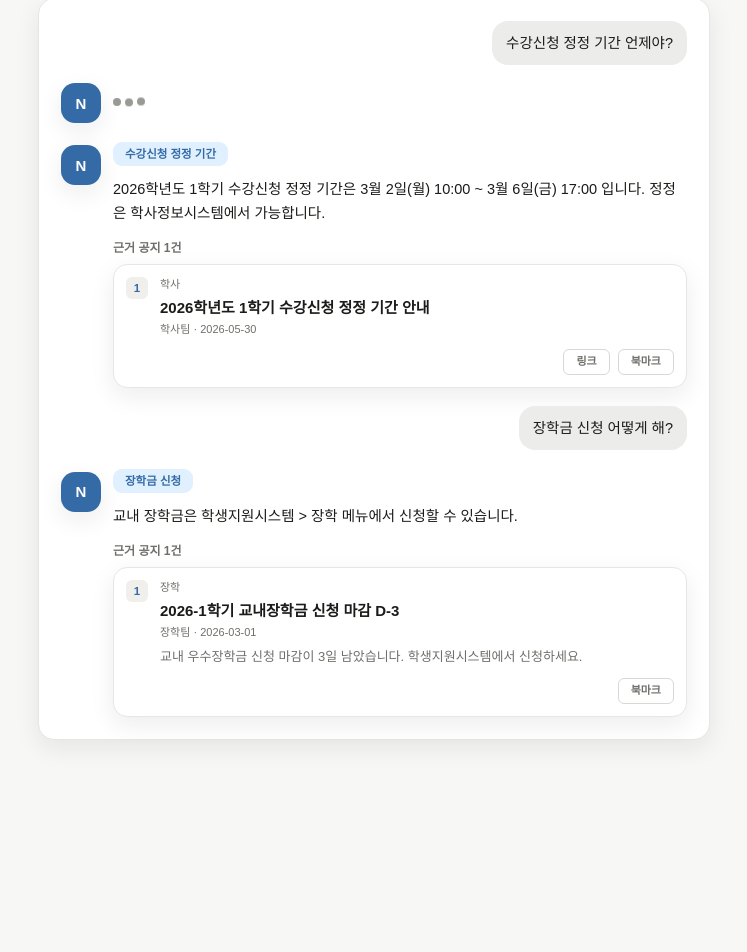
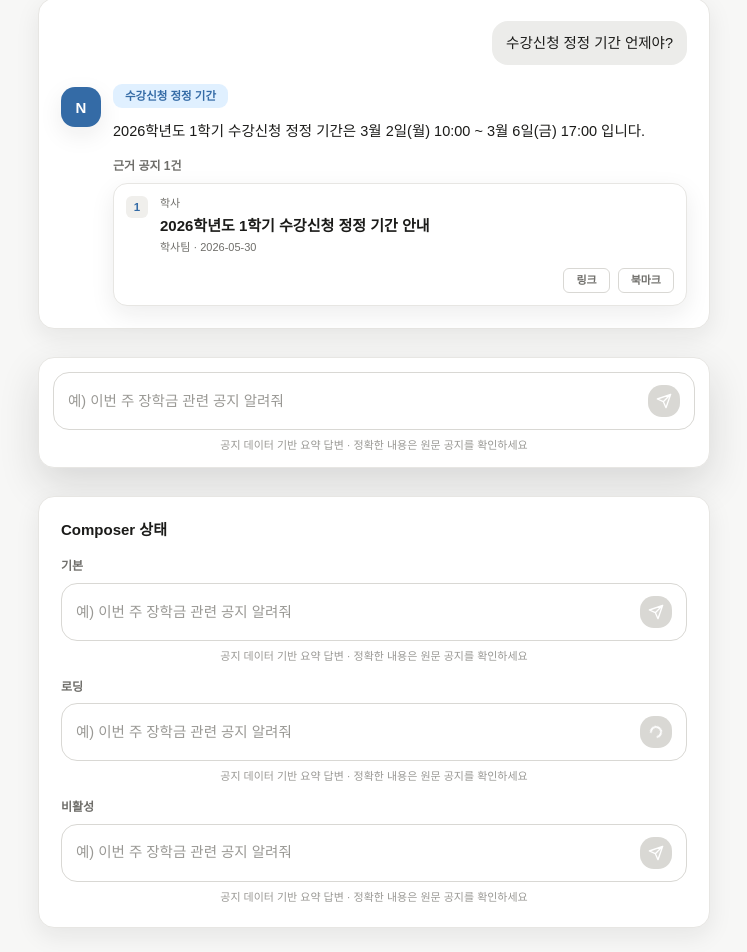
Before and after one commit to Itc-NoticeChatbot/NoticeChatbot-Client, a React (Vite) app: page / in a window 1280 px wide. Shown: the part 224-1176 px from the top of the page, without its empty margins (266-1013 px from the left). Before the commit the page ends 992 px from the top, so only its background shows below. Built offline with nearby package versions, Linux system fonts and the light colour scheme; a web font is replaced by a local one.

Commit message:
feat: Composer export 추가 및 App.tsx 검증 섹션 구성

```diff
--- a/src/app/App.tsx
+++ b/src/app/App.tsx
@@ -1,23 +1,34 @@
-import { AssistantMessage, BrandMark, Typing, UserBubble } from '@shared/ui'
+import { useState } from 'react'
+
+import { AssistantMessage, BrandMark, Composer, Typing, UserBubble } from '@shared/ui'
 
 export function App() {
+  const [isLoading, setIsLoading] = useState(false)
+
+  const handleSubmit = (value: string) => {
+    window.alert(`전송: ${value}`)
+    setIsLoading(true)
+    setTimeout(() => setIsLoading(false), 2000)
+  }
+
   return (
     <main className="min-h-screen bg-surface px-s5 py-s7 font-pretendard text-ink">
       <section className="mx-auto flex max-w-2xl flex-col gap-s7">
         <div className="flex flex-col gap-s4 rounded-2xl border border-border bg-white p-s6 shadow-card">
           <BrandMark />
           <div>
-            <h1 className="text-display">채팅 메시지 계층</h1>
+            <h1 className="text-display">질문 입력 영역</h1>
             <p className="mt-s2 text-body text-muted">
-              UserBubble, Typing, AssistantMessage 검증 화면입니다.
+              Composer 컴포넌트 검증 화면입니다.
             </p>
           </div>
         </div>
 
-        <section className="rounded-2xl border border-border bg-white p-s6 shadow-card">
-          <div className="flex flex-col gap-s5">
-            <UserBubble>수강신청 정정 기간 언제야?</UserBubble>
+        <section className="flex flex-col gap-s5 rounded-2xl border border-border bg-white p-s6 shadow-card">
+          <UserBubble>수강신청 정정 기간 언제야?</UserBubble>
+          {isLoading ? (
             <Typing />
+          ) : (
             <AssistantMessage
               subject="수강신청 정정 기간"
               notices={[
@@ -32,25 +43,30 @@ export function App() {
                 },
               ]}
             >
-              2026학년도 1학기 수강신청 정정 기간은 3월 2일(월) 10:00 ~ 3월 6일(금) 17:00 입니다. 정정은 학사정보시스템에서 가능합니다.
+              2026학년도 1학기 수강신청 정정 기간은 3월 2일(월) 10:00 ~ 3월 6일(금) 17:00 입니다.
             </AssistantMessage>
-            <UserBubble>장학금 신청 어떻게 해?</UserBubble>
-            <AssistantMessage
-              subject="장학금 신청"
-              notices={[
-                {
-                  id: 'n-2',
-                  order: 1,
-                  category: '장학',
-                  title: '2026-1학기 교내장학금 신청 마감 D-3',
-                  source: '장학팀',
-                  publishedAt: '2026-03-01',
-                  summary: '교내 우수장학금 신청 마감이 3일 남았습니다. 학생지원시스템에서 신청하세요.',
-                },
-              ]}
-            >
-              교내 장학금은 학생지원시스템 &gt; 장학 메뉴에서 신청할 수 있습니다.
-            </AssistantMessage>
+          )}
+        </section>
+
+        <div className="rounded-2xl border border-border bg-white p-s4 shadow-pop">
+          <Composer onSubmit={handleSubmit} isLoading={isLoading} />
+        </div>
+
+        <section className="rounded-2xl border border-border bg-white p-s6 shadow-card">
+          <h2 className="text-title">Composer 상태</h2>
+          <div className="mt-s5 flex flex-col gap-s4">
+            <div>
+              <p className="mb-s2 text-meta text-muted">기본</p>
+              <Composer onSubmit={() => {}} />
+            </div>
+            <div>
+              <p className="mb-s2 text-meta text-muted">로딩</p>
+              <Composer onSubmit={() => {}} isLoading />
+            </div>
+            <div>
+              <p className="mb-s2 text-meta text-muted">비활성</p>
+              <Composer onSubmit={() => {}} disabled />
+            </div>
           </div>
         </section>
       </section>
--- a/src/shared/ui/index.ts
+++ b/src/shared/ui/index.ts
@@ -4,6 +4,8 @@ export { BrandMark } from './brand-mark/BrandMark'
 export type { BrandMarkProps } from './brand-mark/BrandMark'
 export { Chip } from './chip/Chip'
 export type { ChipProps } from './chip/Chip'
+export { Composer } from './composer/Composer'
+export type { ComposerProps } from './composer/Composer'
 export { PrimaryButton } from './primary-button/PrimaryButton'
 export type { PrimaryButtonProps } from './primary-button/PrimaryButton'
 export { SearchInput } from './search-input/SearchInput'
```
